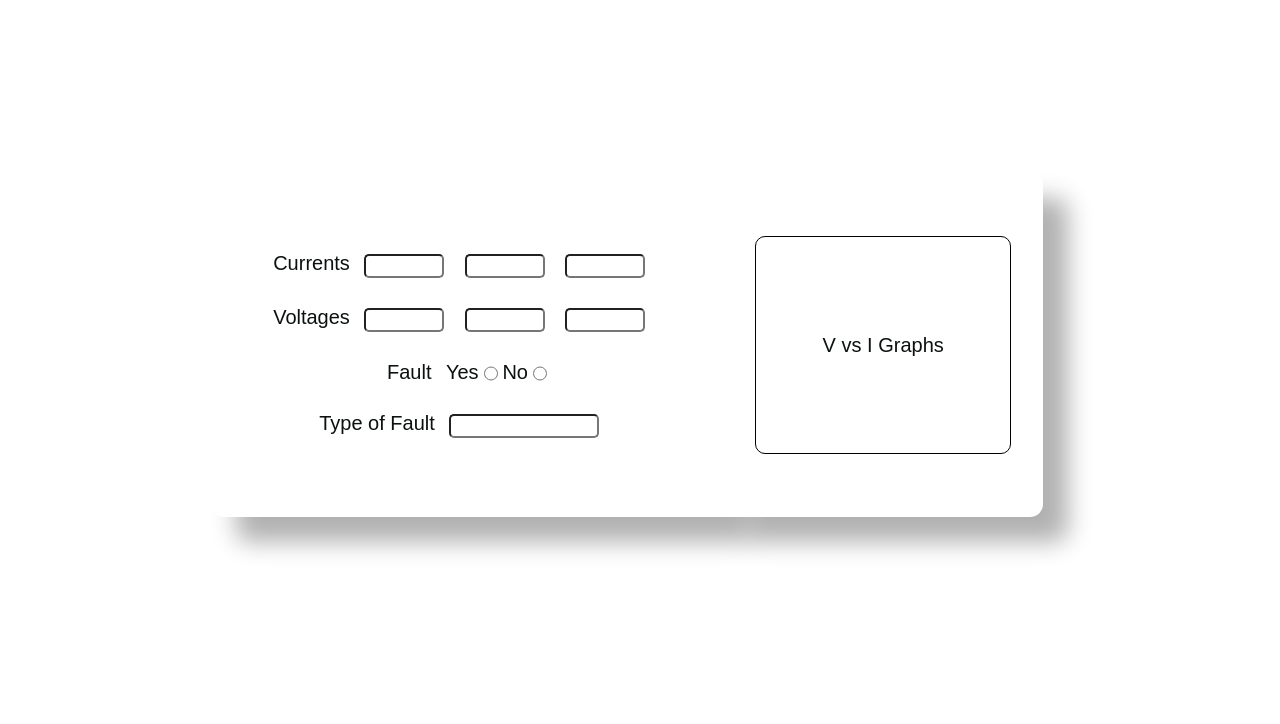
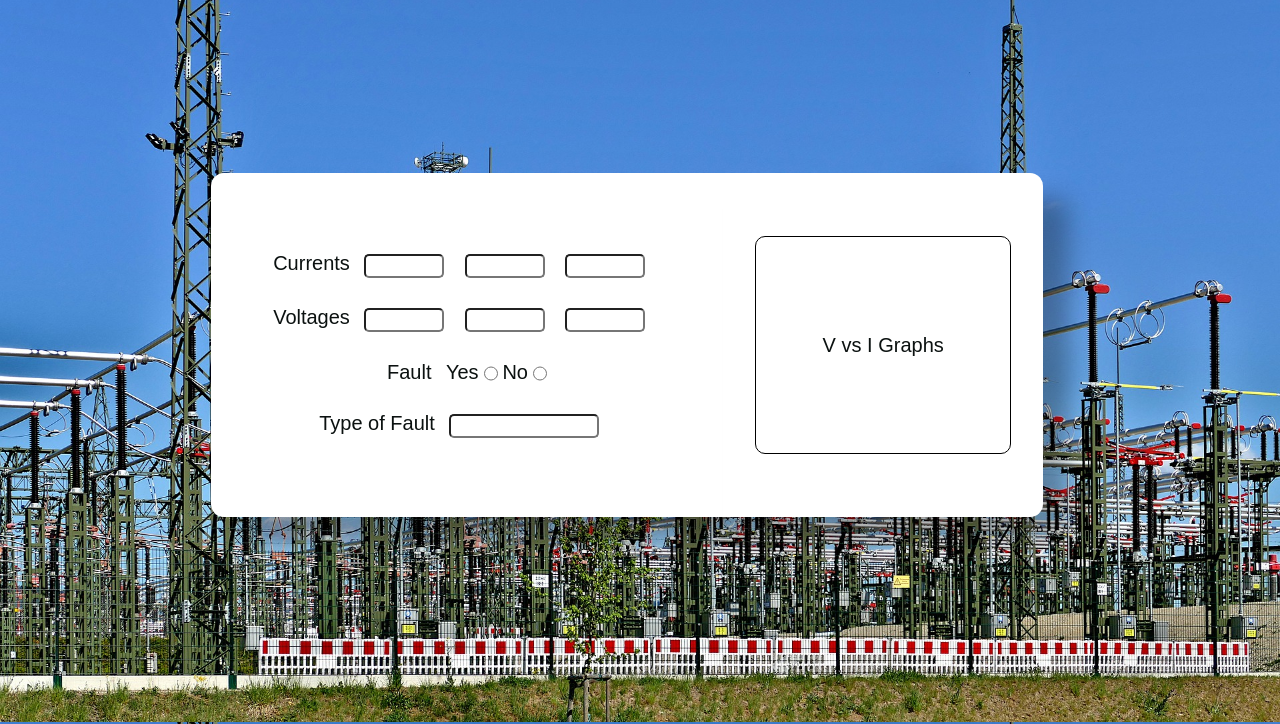
Before and after one commit to Saikiran0329/fault_detection, a plain HTML site: page Phani/index.html in a window 1280 px wide. Shown: the part 76-800 px from the top of the page. Drawn offline with Linux system fonts and the light colour scheme; the site is published under a folder, as on GitHub Pages, so addresses that start at the root find nothing.

Commit message:
Update index.html

```diff
--- a/Phani/index.html
+++ b/Phani/index.html
@@ -17,7 +17,7 @@
         }
 
         body {
-            background-image: url("/electricity-g7a69e9aa1_1920.jpg");
+            background-image: url("electricity-g7a69e9aa1_1920.jpg");
             background-size: 100%;
             background-position: center;
         }
```
